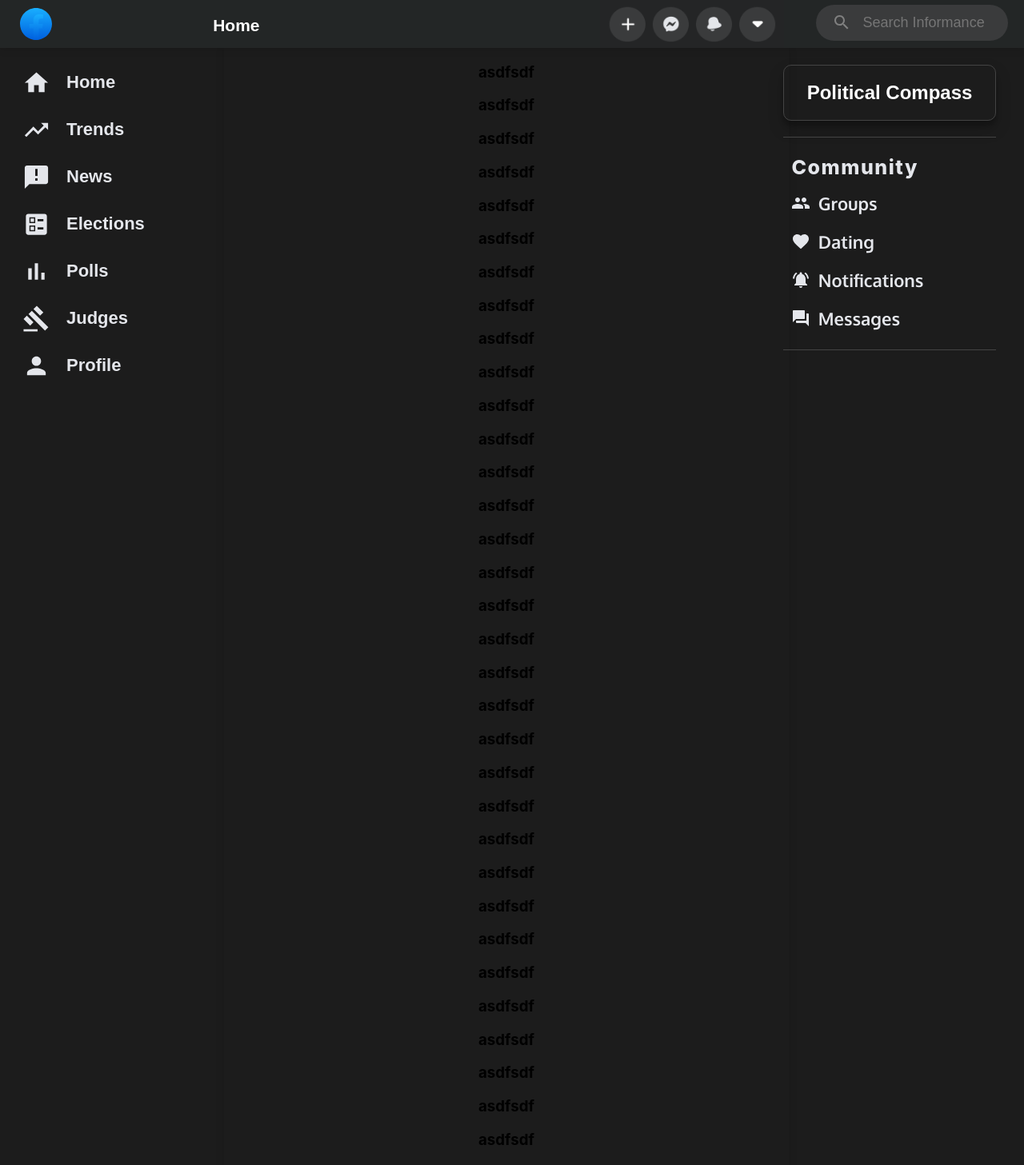
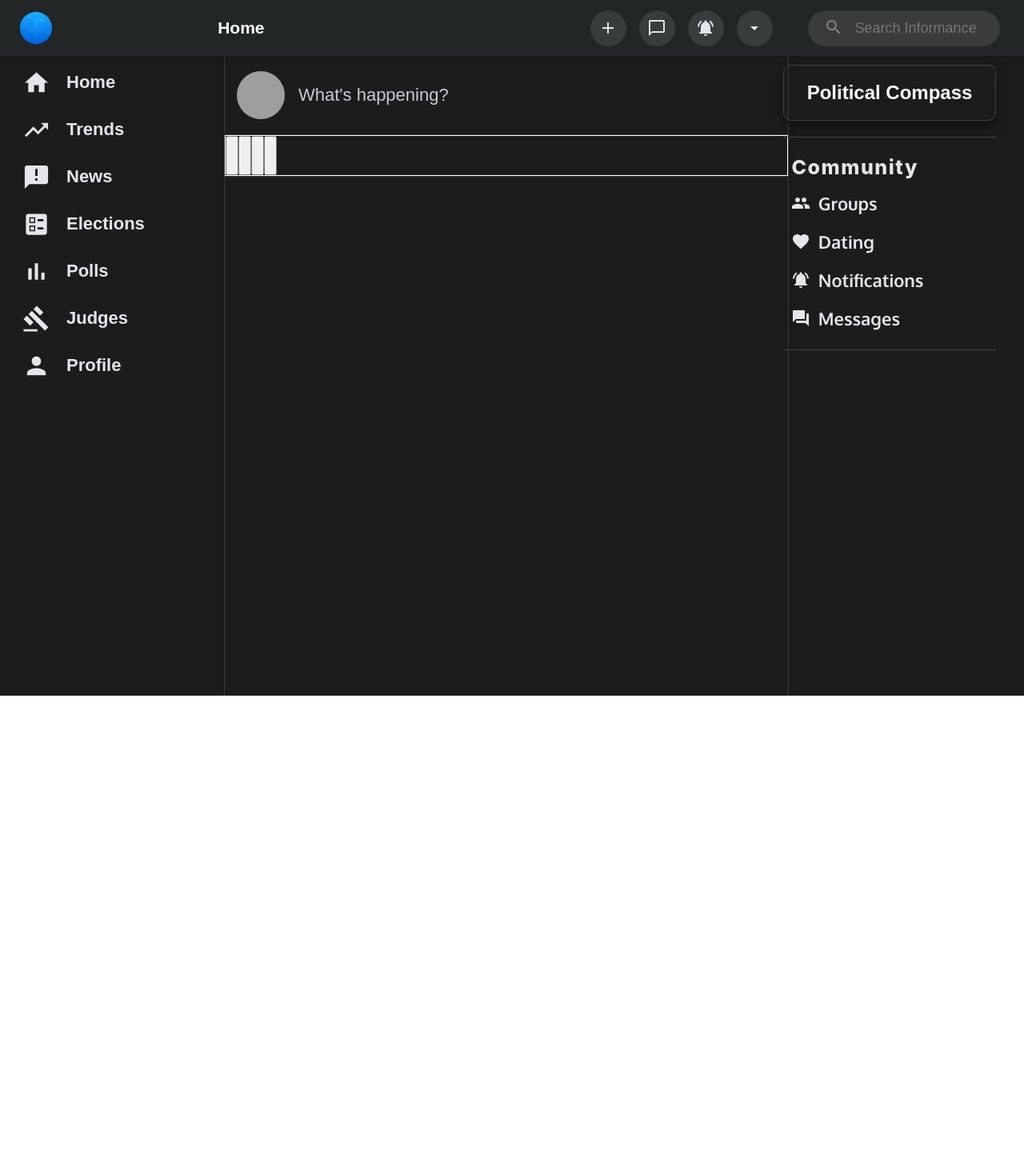
Before and after one commit to ZacharyCWilliams/informance, a React (Create React App) app: page / in a window 1280 px wide. Shown: the top 1457 px of the page at 80% size. After the commit the page ends 870 px from the top, so only its background shows below. Built offline with nearby package versions, Linux system fonts and the light colour scheme; grey boxes are pictures that could not be loaded.

Commit message:
fix center nav and post content components

```diff
--- a/src/components/centernav.jsx
+++ b/src/components/centernav.jsx
@@ -9,6 +9,13 @@ import InputLabel from '@material-ui/core/InputLabel';
 import InputAdornment from '@material-ui/core/InputAdornment';
 import TextField from '@material-ui/core/TextField';
 import SearchBar from "./searchbar";
+// import ForumIcon from "@material-ui/icons/Forum";
+// import MessageIcon from '@material-ui/icons/Message';
+import ChatBubbleOutlineOutlinedIcon from '@material-ui/icons/ChatBubbleOutlineOutlined';
+import NotificationsActiveIcon from "@material-ui/icons/NotificationsActive";
+import ArrowDropDownIcon from '@material-ui/icons/ArrowDropDown';
+import AddIcon from '@material-ui/icons/Add';
+
 
 
 
@@ -41,7 +48,29 @@ export default function CenterNav( { title } ) {
         <h1 className="center-nav-title">{title}</h1>
 
         {/* Messages, Notifications, Settings, Add Channel */}
-        <img className="placeholder-navigation" src={Placeholder} alt="placeholder-nav"/>
+        <div className="placeholder-navigation">
+          <span className="nav-drop-span">
+            <button className='nav-dropdown-button'>
+              <AddIcon className="messages-icon" />
+            </button>
+          </span>
+          <span className="nav-drop-span">
+            <button className='nav-dropdown-button'>
+              <ChatBubbleOutlineOutlinedIcon className="messages-icon" />
+            </button>
+          </span>
+          <span className="nav-drop-span">
+            <button className='nav-dropdown-button'>
+              <NotificationsActiveIcon className="messages-icon" />
+            </button>
+          </span>
+          <span className="nav-drop-span">
+            <button className='nav-dropdown-button'>
+              <ArrowDropDownIcon className="messages-icon" />
+            </button>
+          </span>
+        </div>
+        {/* <img className="placeholder-navigation" src={Placeholder} alt="placeholder-nav"/> */}
       </div>
       <div className="right-center-nav-section">
         <form className="rightnav-search-container">
--- a/src/components/content/dashboard.jsx
+++ b/src/components/content/dashboard.jsx
@@ -1,5 +1,6 @@
 import React, { useEffect } from 'react';
 import CenterNav from "../centernav";
+import PostContent from "./postcontent";
 
 export default function Dashboard({ setNavTitle }) {
 
@@ -10,54 +11,7 @@ export default function Dashboard({ setNavTitle }) {
 
   return (
     <>
-      <h1>asdfsdf</h1>
-      <h1>asdfsdf</h1>
-      <h1>asdfsdf</h1>
-      <h1>asdfsdf</h1>
-      <h1>asdfsdf</h1>
-      <h1>asdfsdf</h1>
-      <h1>asdfsdf</h1>
-      <h1>asdfsdf</h1>
-      <h1>asdfsdf</h1>
-      <h1>asdfsdf</h1>
-      <h1>asdfsdf</h1>
-      <h1>asdfsdf</h1>
-      <h1>asdfsdf</h1>
-      <h1>asdfsdf</h1>
-      <h1>asdfsdf</h1>
-      <h1>asdfsdf</h1>
-      <h1>asdfsdf</h1>
-      <h1>asdfsdf</h1>
-      <h1>asdfsdf</h1>
-      <h1>asdfsdf</h1>
-      <h1>asdfsdf</h1>
-      <h1>asdfsdf</h1>
-      <h1>asdfsdf</h1>
-      <h1>asdfsdf</h1>
-      <h1>asdfsdf</h1>
-      <h1>asdfsdf</h1>
-      <h1>asdfsdf</h1>
-      <h1>asdfsdf</h1>
-      <h1>asdfsdf</h1>
-      <h1>asdfsdf</h1>
-      <h1>asdfsdf</h1>
-      <h1>asdfsdf</h1>
-      <h1>asdfsdf</h1>
-      <h1>asdfsdf</h1>
-      <h1>asdfsdf</h1>
-      <h1>asdfsdf</h1>
-      <h1>asdfsdf</h1>
-      <h1>asdfsdf</h1>
-      <h1>asdfsdf</h1>
-      <h1>asdfsdf</h1>
-      <h1>asdfsdf</h1>
-      <h1>asdfsdf</h1>
-      <h1>asdfsdf</h1>
-      <h1>asdfsdf</h1>
-      <h1>asdfsdf</h1>
-      <h1>asdfsdf</h1>
-      <h1>asdfsdf</h1>
-      <h1>asdfsdf</h1>
+     <PostContent />
     </>
   )
 }
--- /dev/null
+++ b/src/components/content/postcontent.jsx
@@ -0,0 +1,22 @@
+import React, { useState } from 'react'
+import "./postcontent.scss";
+import NotificationsActiveIcon from "@material-ui/icons/NotificationsActive";
+
+
+
+export default function PostContent() {
+    return (
+      <section className="post-content-section">
+        <div className="post-section">
+          <img className="profile-avatar" src="https://i.pinimg.com/originals/a6/58/32/a65832155622ac173337874f02b218fb.png" alt=""/>
+          <input className="post-input" placeholder="What's happening?" type="text"/>
+        </div>
+        <div className="attachment-section">
+          <button></button>
+          <button></button>
+          <button></button>
+          <button></button>
+        </div>
+      </section>
+    )
+}
--- /dev/null
+++ b/src/components/content/postcontent.scss
@@ -0,0 +1,50 @@
+.post-content-section {
+  border-bottom: 1px solid #393a3c;
+  // border-top: 1px solid #393a3c;
+  // border-right: 1px solid #393a3c;
+  height: 150px;
+  // background-color: #232626;
+  display: flex;
+  flex-direction: column;
+}
+
+.post-section {
+  display: flex;
+  border-bottom: 1px solid #393a3c;
+  height: 100px;
+}
+
+.attachment-section {
+  display: flex;
+  border: 1px solid white;
+  height: 50px;
+}
+
+.profile-avatar {
+  width: 60px;
+  height: 60px;
+  border-radius: 50%;
+  align-self: center;
+      margin-left: 15px;
+}
+
+.post-input {
+  width: 100%;
+  height: 60px;
+  align-self: center;
+  margin-left: 15px;
+  background-color: transparent;
+  border: none;
+  outline: none;
+  font-size: 22px;
+  color: white;
+}
+.post-input::placeholder {
+  color: #c8cbd3;
+}
+
+// rgb(57 58 60)
+
+// pink #cc0088
+
+//linear-gradient(90deg, rgba(255,255,255,1) -82%, rgba(204,0,136,1) 0%, rgba(204,0,136,1) 50%, rgba(220,20,60,1) 100%);
--- a/src/scss/centernav.scss
+++ b/src/scss/centernav.scss
@@ -1,5 +1,5 @@
 .center-nav-container {
-  height: 60px;
+  height: 70px;
   width: 100%;
   background-color: #232626;
   top: 0;
@@ -12,7 +12,7 @@
 
 .center-nav-title {
   margin: 0px;
-  padding-top: 18px;
+  align-self: center;
   display: flex;
   // margin-left: 17px;
   color: white;
@@ -21,7 +21,7 @@
   font-size: 21px;
   font-weight: 800;
   line-height: 1.3125;
-  margin-left: 15px;
+  margin-left: 21px;
 }
 
 .center-nav-logo {
@@ -44,7 +44,7 @@
 }
 
 .placeholder-navigation {
-  width: 230px;
+  width: 250px;
 }
 
 .right-center-nav-section {
@@ -63,7 +63,8 @@
 }
 
 .rightnav-search-container:focus-within {
-  border: 1px solid crimson;
+  // border: 1px solid crimson;
+  border: 1px solid #cc0088;
   background-color: #1c1c1c;
 }
 
@@ -73,9 +74,8 @@
   border-radius: 40px;
   background-color: #3a3b3c;
   color: #e4e6eb;
-  margin-top: 6px;
   display: flex;
-  margin-left: 20px;
+  align-self: center;
 }
 
 .rightnav-input {
@@ -122,6 +122,39 @@
 }
 
 .search-icon-center-focus {
-  color: crimson;
+  // color: crimson;
+  color: #cc0088;
   align-self: center;
 }
+
+.nav-drop-span {
+  align-self: center;
+
+}
+
+.nav-dropdown-button {
+  width: 45px;
+  height: 45px;
+  border-radius: 50%;
+  background-color: rgb(57, 60, 60);
+  border: none;
+  outline: none;
+  display: flex;
+  flex-direction: row;
+  margin: 8px;
+  color:#e4e6eb;
+  justify-content: center;
+  cursor: pointer;
+}
+
+.nav-dropdown-button:hover {
+  background-color: rgba(255, 255, 255, 0.2);
+}
+
+.placeholder-navigation {
+  display: flex;
+}
+
+.messages-icon {
+  align-self: center;
+}
--- a/src/scss/home.scss
+++ b/src/scss/home.scss
@@ -16,6 +16,8 @@ $black: #000;
 .content-section {
   flex-grow: 1;
   box-shadow: 0 1px 10px 0 rgba(0, 0, 0, 0.15);
+  border-left: 1px solid #393a3c;
+  border-right: 1px solid #393a3c;
   // border: 1px solid #444444;
   // box-shadow: 0 9px 30px 0 rgba(0,0,0,.15);
 }
```
